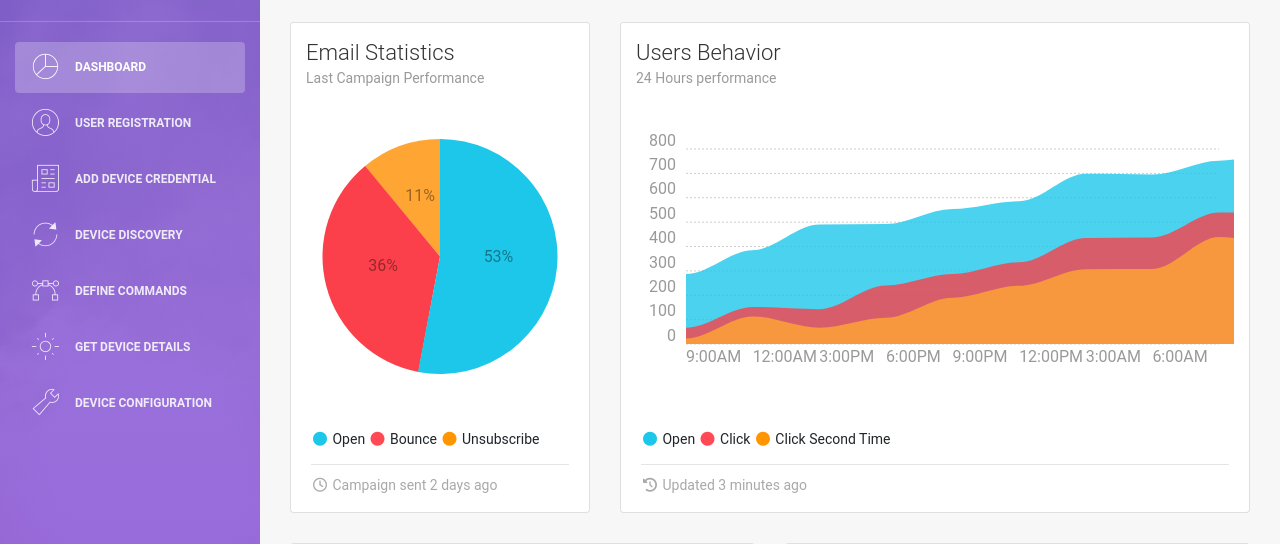
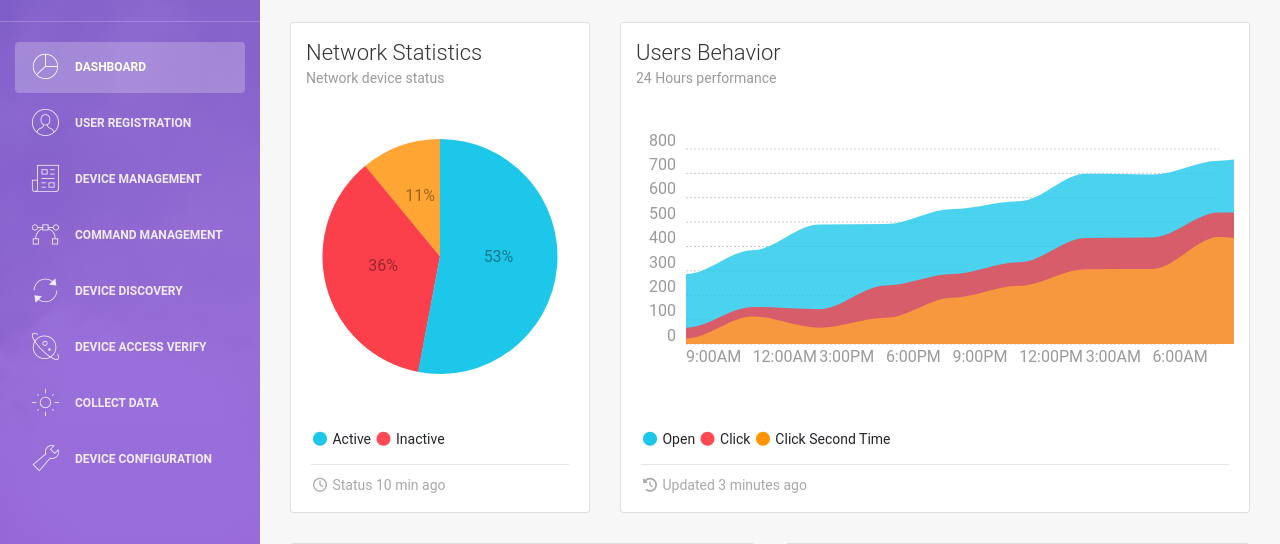
Before and after one commit to prakashettigar/eye-on-network, a Django app: page /networkapp/dashboard/ in a window 1280 px wide. Shown: the part 69-613 px from the top of the page. Run offline with Django 3.2, Linux system fonts and the light colour scheme; the first user in the database is signed in; some libraries are stand-ins or nearby versions.

Commit message:
multiple changes

```diff
--- a/networkapp/views.py
+++ b/networkapp/views.py
@@ -19,7 +19,7 @@ from networkapp.device_access_varification import DEVICE_ACCESS_VERIFICATION
 def index(request):
     urllink=''
     if request.user.is_authenticated:
-        urllink='networkapp/.html'
+        urllink='networkapp/home.html'
     else:
         urllink='networkapp/index.html'
     return render(request,urllink)
@@ -31,8 +31,9 @@ def dashboard(request):
 def getDashboardDetails(request):
     inactivecount=0
     activecount=0
+    devicelist=[]
     print("requet from ajax")
-    if request.GET():
+    if request.method == '':
         #get_value= request.body
         d = DEVICEDISCOVERY()
         devicelist = DeviceCredentialDetail.objects.values('device_ip')
@@ -41,19 +42,15 @@ def getDashboardDetails(request):
             if value == "inactive":
                 inactivecount=inactivecount+1
     print(inactivecount)
-    activecount=devicelist.len
+    activecount=len(devicelist)
 
     data = {'inactivecount':inactivecount,'activecount':activecount}
+    print(data)
     return HttpResponse(json.dumps(data), content_type="application/json")
 
 @login_required(login_url='/accounts/login/')
 def home(request):
     return render(request, 'networkapp/home.html')
-
-
-@login_required(login_url='/accounts/login/')
-def special(request):
-    return HttpResponse("You are logged in")
 
 
 @login_required(login_url='/accounts/login/')
@@ -81,8 +78,8 @@ def register(request):
 
             profile.save()
             registered = True
-        else:
-            print(user_form.errors, profile_form.errors)
+        #else:
+            #print(user_form.errors, profile_form.errors)
     else:
         user_form = UserForm()
         profile_form = UserProfileInfoForm()
@@ -104,8 +101,8 @@ def user_login(request):
             else:
                 return HttpResponse("ACCOUNT NOT ACTIVE")
         else:
-            print("Someone tried to login and failes !")
-            print("Username: {} and password {}".format(username, password))
+             #print("Someone tried to login and failes !")
+             #print("Username: {} and password {}".format(username, password))
             return HttpResponse("Invalid Login Details")
     else:
         return render(request, 'networkapp/index.html', {})
@@ -121,7 +118,7 @@ def device_discovery(request):
         toip = request.POST.get('toip')
         list = D.ips(fromip, toip)
         D.ping_range(list)
-        print(D.ping_res)
+         #print(D.ping_res)
     return render(request, 'networkapp/device_discovery.html', {'new_dict': D.ping_res, 'activedevice_count': D.activedevice_count, 'inactivedevice_count': D.inactivedevice_count})
 
 
@@ -146,10 +143,10 @@ def fetch_device_configuration(request):
 
         if deviceip == "all" :
             device_cred_query = DeviceCredentialDetail.objects.all()
-            print(device_cred_query)
+             #print(device_cred_query)
             for device_cred in device_cred_query:
                 username = device_cred.device_username
-                print(username)
+                 #print(username)
                 username_list.append(username)
                 password = device_cred.device_password
                 password_list.append(password)
@@ -193,9 +190,8 @@ def fetch_device_configuration(request):
             rechable_ip_list=np.delete(rechable_ip_list, dav_index_list).tolist()
 
             create_threads(rechable_ip_list,username_list,password_list,command,ssh_connection)
-            print("device out : ?????????? " ,sshcon.device_output)
-        print("invalid cred list :",invalid_cred_device_list)
-        print("unrechable cred list :",unrechable_device_list)
+         #print("invalid cred list :",invalid_cred_device_list)
+         #print("unrechable cred list :",unrechable_device_list)
 
     return render(request, 'networkapp/fetch_device_configuration.html', {'commandlist': commandlist, 'devicelist': devicelist,'commandoutput' : sshcon.device_output,'invalidcredential':invalid_cred_device_list,'unreachabledevice':unrechable_device_list})
 
@@ -210,7 +206,7 @@ def add_device_credential(request):
             device_details.save()
             result = True
         else:
-            print(device_credential_form.errors)
+             #print(device_credential_form.errors)
             result = False
     else:
         device_credential_form = DeviceCredentialForm()
@@ -226,7 +222,7 @@ def add_device_commands(request):
             device_command.save()
             result = True
         else:
-            print(device_command_form.errors)
+             #print(device_command_form.errors)
             result = False
     else:
         device_command_form = DeviceCommandForm()
@@ -252,10 +248,10 @@ def device_configuration(request):
 
         if deviceip == "all" :
             device_cred_query = DeviceCredentialDetail.objects.all()
-            print(device_cred_query)
+             #print(device_cred_query)
             for device_cred in device_cred_query:
                 username = device_cred.device_username
-                print(username)
+                 #print(username)
                 username_list.append(username)
                 password = device_cred.device_password
                 password_list.append(password)
@@ -298,11 +294,77 @@ def device_configuration(request):
             password_list=np.delete(password_list, dav_index_list).tolist()
             rechable_ip_list=np.delete(rechable_ip_list, dav_index_list).tolist()
 
-            print("commandlist "+ commandlist)
+             #print("commandlist "+ commandlist)
 
             create_threads(rechable_ip_list,username_list,password_list,commandlist,ssh_connection)
-            print("device out : ?????????? " ,sshcon.device_output)
-        print("invalid cred list :",invalid_cred_device_list)
-        print("unrechable cred list :",unrechable_device_list)
+             #print("device out : ?????????? " ,sshcon.device_output)
+         #print("invalid cred list :",invalid_cred_device_list)
+         #print("unrechable cred list :",unrechable_device_list)
 
     return render(request, 'networkapp/device_configuration.html', {'devicelist':devicelist,'commandoutput' : sshcon.device_output,'invalidcredential':invalid_cred_device_list,'unreachabledevice':unrechable_device_list})
+
+@login_required(login_url='/accounts/login/')
+def device_access(request):
+    sshcon.device_output.clear()
+    ip_list = []
+    password_list=[]
+    username_list=[]
+    unrechable_device_list=[]
+    rechable_ip_list=[]
+    invalid_cred_device_list=[]
+    valid_cred_device_list=[]
+    d = DEVICEDISCOVERY()
+    dav = DEVICE_ACCESS_VERIFICATION()
+
+    devicelist = DeviceCredentialDetail.objects.values('device_ip')
+
+    if request.method == "POST":
+        command = request.POST.get('selcommand')
+        deviceip = request.POST.get('seldeviceip')
+
+        if deviceip == "all" :
+            device_cred_query = DeviceCredentialDetail.objects.all()
+             #print(device_cred_query)
+            for device_cred in device_cred_query:
+                username = device_cred.device_username
+                 #print(username)
+                username_list.append(username)
+                password = device_cred.device_password
+                password_list.append(password)
+                deviceip = device_cred.device_ip
+                ip_list.append(deviceip)
+        else:
+            ip_list.append(deviceip)
+            usernames = DeviceCredentialDetail.objects.values('device_username').filter(device_ip=deviceip)
+            passwords = DeviceCredentialDetail.objects.values('device_password').filter(device_ip=deviceip)
+            for user in usernames:
+                username = user.get('device_username')
+                username_list.append(username)
+            for user in passwords:
+                password = user.get('device_password')
+                password_list.append(password)
+
+        rechable_ip_list = list(ip_list)
+        d.ping_range(ip_list)
+        index_list=[]
+        for device, value in d.ping_res.items():
+            if value == "inactive":
+                unrechable_device_list.append(device)
+                index_list.append(ip_list.index(device))
+
+        username_list=np.delete(username_list, index_list).tolist()
+        password_list=np.delete(password_list, index_list).tolist()
+        rechable_ip_list=np.delete(rechable_ip_list, index_list).tolist()
+
+        if len(rechable_ip_list) > 0 :
+            dav.verifydav(rechable_ip_list,username_list,password_list)
+
+        for device, value in dav.dav_res.items():
+            if value == "failed":
+                invalid_cred_device_list.append(device)
+
+
+         #print("invalid cred list :",invalid_cred_device_list)
+         #print("unrechable cred list :",unrechable_device_list)
+
+    return render(request, 'networkapp/dav.html', {'devicelist': devicelist,'invalidcredential':invalid_cred_device_list,'unreachabledevice':unrechable_device_list,'validcredlist':valid_cred_device_list})
--- a/networkproject/settings.py
+++ b/networkproject/settings.py
@@ -124,7 +124,7 @@ USE_TZ = True
 # https://docs.djangoproject.com/en/2.1/howto/static-files/
 
 STATIC_URL = '/static/'
-STATICFILES_DIRS = [STATIC_DIR]
+#STATICFILES_DIRS = [STATIC_DIR]
 
 MEDIA_ROOT = MEDIA_DIR
 MEDIA_URL = '/media/'
--- a/templates/networkapp/base.html
+++ b/templates/networkapp/base.html
@@ -3,7 +3,7 @@
 <html lang="en">
 
 <head>
-  <title>Man Hunt</title>
+  <title>CNM</title>
   <!-- Required meta tags -->
   <meta charset="utf-8">
   <meta name="viewport" content="width=device-width, initial-scale=1, shrink-to-fit=no">
--- a/templates/networkapp/dashboard.html
+++ b/templates/networkapp/dashboard.html
@@ -4,21 +4,20 @@
     <div class="col-md-4">
         <div class="card ">
             <div class="card-header ">
-                <h4 class="card-title">Email Statistics</h4>
-                <p class="card-category">Last Campaign Performance</p>
+                <h4 class="card-title">Network Statistics</h4>
+                <p class="card-category">Network device status</p>
             </div>
             <div class="card-body ">
                 <div id="chartPreferences" class="ct-chart ct-perfect-fourth"></div>
             </div>
             <div class="card-footer ">
                 <div class="legend">
-                    <i class="fa fa-circle text-info"></i> Open
-                    <i class="fa fa-circle text-danger"></i> Bounce
-                    <i class="fa fa-circle text-warning"></i> Unsubscribe
+                    <i class="fa fa-circle text-info"></i> Active
+                    <i class="fa fa-circle text-danger"></i> Inactive
                 </div>
                 <hr>
                 <div class="stats">
-                    <i class="fa fa-clock-o"></i> Campaign sent 2 days ago
+                    <i class="fa fa-clock-o"></i> Status 10 min ago
                 </div>
             </div>
         </div>
--- a/templates/networkapp/home.html
+++ b/templates/networkapp/home.html
@@ -52,7 +52,13 @@
                     <li>
                         <a class="nav-link" href="{% url 'networkapp:add_device_credential' %}">
                             <i class="nc-icon nc-paper-2"></i>
-                            <p>Add Device Credential</p>
+                            <p>Device Management</p>
+                        </a>
+                    </li>
+                    <li>
+                        <a class="nav-link" href="{% url 'networkapp:add_device_commands' %}">
+                            <i class="nc-icon nc-vector"></i>
+                            <p>Command Management</p>
                         </a>
                     </li>
                     <li>
@@ -62,15 +68,15 @@
                         </a>
                     </li>
                     <li>
-                        <a class="nav-link" href="{% url 'networkapp:add_device_commands' %}">
-                            <i class="nc-icon nc-vector"></i>
-                            <p>DEFINE COMMANDS</p>
+                        <a class="nav-link" href="{% url 'networkapp:device_access' %}">
+                            <i class="nc-icon nc-planet"></i>
+                            <p>Device Access Verify</p>
                         </a>
                     </li>
                     <li>
                         <a class="nav-link" href="{% url 'networkapp:fetch_device_configuration' %}">
                             <i class="nc-icon nc-explore-2"></i>
-                            <p>Get Device Details</p>
+                            <p>Collect Data</p>
                         </a>
                     </li>
                     <li>
@@ -303,7 +309,7 @@
 <script type="text/javascript">
     $(document).ready(function () {
         $.ajax({
-            url: "/getDashboardDetails",
+            url: "networkapp/getDashboardDetails/",
             type: "GET",
             success: function (data) {
                 alert(data.result);
```
Also changed, not shown: .drone.yml.
